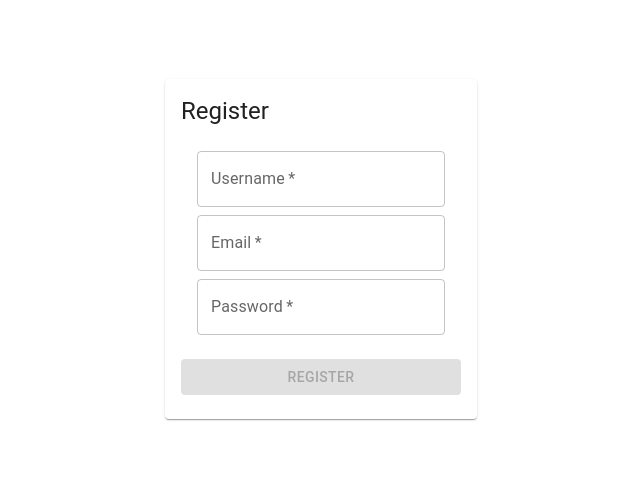
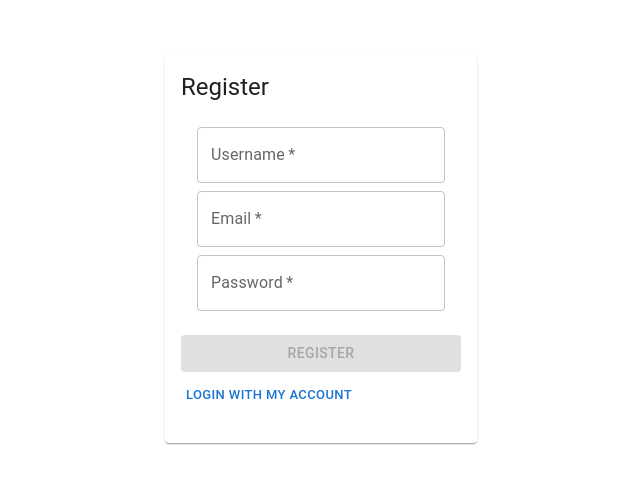
Before and after one commit to lucasesansim/HackathonTracker, a React (Create React App) app in the folder frontend/: page /auth in a window 1280 px wide. Shown: the part 119-602 px from the top of the page, without its empty margins (319-959 px from the left). Built offline with nearby package versions, Linux system fonts and the light colour scheme.

Commit message:
Implemented action to register or login

```diff
--- a/frontend/src/pages/Login.js
+++ b/frontend/src/pages/Login.js
@@ -1,5 +1,5 @@
 import { LoadingButton } from '@mui/lab';
-import { Card, CardContent, TextField, Typography } from '@mui/material';
+import { Button, Card, CardActions, CardContent, TextField, Typography } from '@mui/material';
 import { makeStyles } from '@mui/styles';
 import React, { useEffect, useRef, useState } from 'react';
 import { useDispatch, useSelector } from 'react-redux';
@@ -29,6 +29,9 @@ const useStyles = makeStyles({
   },
   loginButton: {
     width: '100%'
+  },
+  loginOrRegister: {
+    paddingLeft: 0
   }
 });
 
@@ -165,6 +168,12 @@ const Login = () => {
               { mode === 'login' ? 'Login' : 'Register' }
             </LoadingButton>
           </div>
+          {/* Wouldn't normally mix using inline styling vs classes */}
+          <CardActions style={{ paddingLeft: 0 }}>
+            <Button size="small" onClick={() => setMode(mode === 'login' ? 'register' : 'login')}>
+              { mode === 'login' ? 'Signup first' : 'Login with my account' }
+            </Button>
+          </CardActions>
         </CardContent>
       </Card>
     </div>
```
